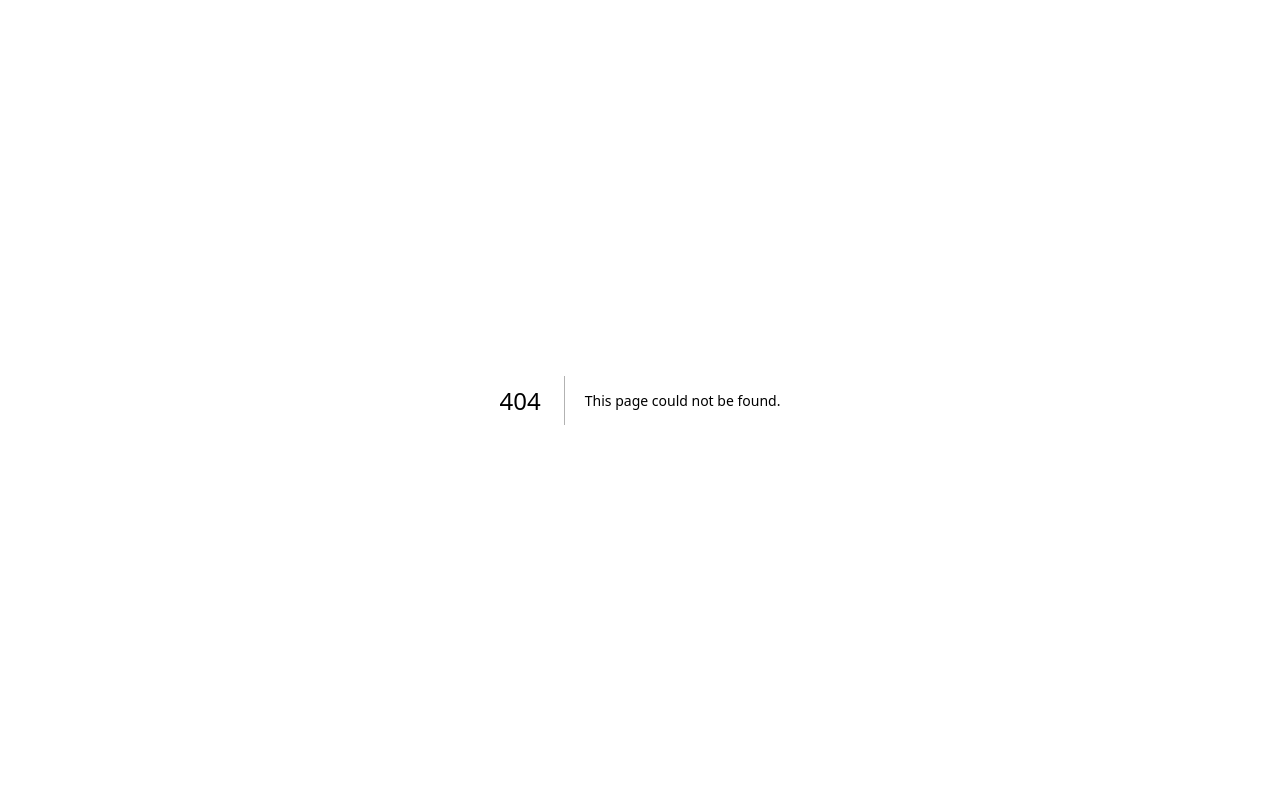
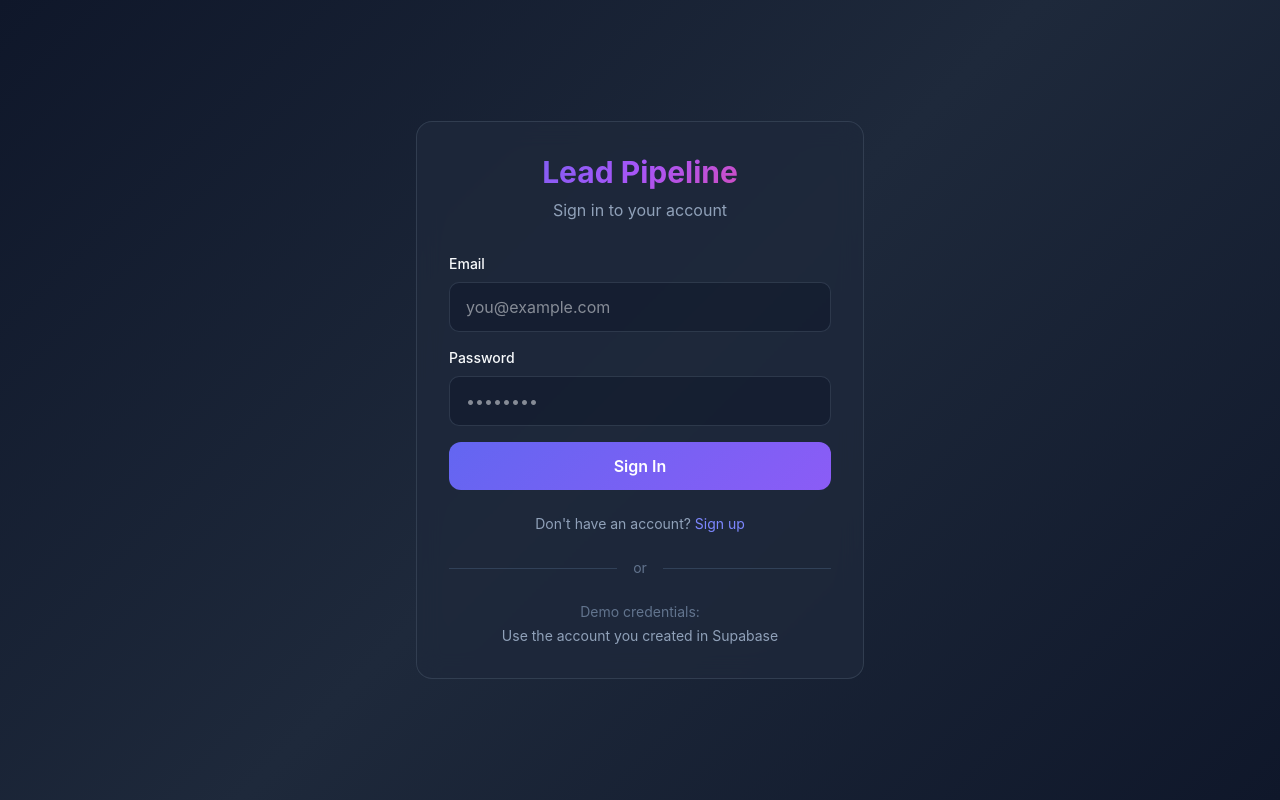
Before and after one commit to princecjqlara/BARRA-v2, a Next.js app: page /login in a window 1280 px wide. Before the commit this address had no page. Built offline with nearby package versions, Linux system fonts and the light colour scheme; no server answers.

Commit message:
Add login/signup page with Supabase authentication

```diff
--- /dev/null
+++ b/src/app/login/page.tsx
@@ -0,0 +1,174 @@
+'use client';
+
+import { useState } from 'react';
+import { useRouter } from 'next/navigation';
+import { createBrowserClient } from '@supabase/ssr';
+
+export default function LoginPage() {
+    const router = useRouter();
+    const [email, setEmail] = useState('');
+    const [password, setPassword] = useState('');
+    const [loading, setLoading] = useState(false);
+    const [error, setError] = useState<string | null>(null);
+    const [mode, setMode] = useState<'login' | 'signup'>('login');
+    const [message, setMessage] = useState<string | null>(null);
+
+    const supabase = createBrowserClient(
+        process.env.NEXT_PUBLIC_SUPABASE_URL!,
+        process.env.NEXT_PUBLIC_SUPABASE_ANON_KEY!
+    );
+
+    async function handleSubmit(e: React.FormEvent) {
+        e.preventDefault();
+        setLoading(true);
+        setError(null);
+        setMessage(null);
+
+        try {
+            if (mode === 'login') {
+                const { error } = await supabase.auth.signInWithPassword({
+                    email,
+                    password,
+                });
+
+                if (error) throw error;
+
+                router.push('/');
+                router.refresh();
+            } else {
+                const { error } = await supabase.auth.signUp({
+                    email,
+                    password,
+                    options: {
+                        emailRedirectTo: `${window.location.origin}/auth/callback`,
+                    },
+                });
+
+                if (error) throw error;
+
+                setMessage('Check your email for the confirmation link!');
+            }
+        } catch (err) {
+            setError(err instanceof Error ? err.message : 'An error occurred');
+        } finally {
+            setLoading(false);
+        }
+    }
+
+    return (
+        <div className="min-h-screen flex items-center justify-center p-4">
+            <div className="glass-card p-8 w-full max-w-md">
+                {/* Logo/Header */}
+                <div className="text-center mb-8">
+                    <h1 className="text-3xl font-bold gradient-text mb-2">
+                        Lead Pipeline
+                    </h1>
+                    <p className="text-slate-400">
+                        {mode === 'login' ? 'Sign in to your account' : 'Create a new account'}
+                    </p>
+                </div>
+
+                {/* Error */}
+                {error && (
+                    <div className="mb-6 p-4 rounded-xl bg-red-500/20 border border-red-500/30 text-red-400 text-sm">
+                        {error}
+                    </div>
+                )}
+
+                {/* Success Message */}
+                {message && (
+                    <div className="mb-6 p-4 rounded-xl bg-green-500/20 border border-green-500/30 text-green-400 text-sm">
+                        {message}
+                    </div>
+                )}
+
+                {/* Form */}
+                <form onSubmit={handleSubmit} className="space-y-4">
+                    <div>
+                        <label className="block text-sm font-medium mb-2">
+                            Email
+                        </label>
+                        <input
+                            type="email"
+                            value={email}
+                            onChange={(e) => setEmail(e.target.value)}
+                            className="input-field w-full"
+                            placeholder="you@example.com"
+                            required
+                        />
+                    </div>
+
+                    <div>
+                        <label className="block text-sm font-medium mb-2">
+                            Password
+                        </label>
+                        <input
+                            type="password"
+                            value={password}
+                            onChange={(e) => setPassword(e.target.value)}
+                            className="input-field w-full"
+                            placeholder="••••••••"
+                            required
+                            minLength={6}
+                        />
+                    </div>
+
+                    <button
+                        type="submit"
+                        disabled={loading}
+                        className="btn-primary w-full"
+                    >
+                        {loading ? (
+                            <span className="flex items-center justify-center gap-2">
+                                <div className="spinner w-4 h-4" />
+                                {mode === 'login' ? 'Signing in...' : 'Creating account...'}
+                            </span>
+                        ) : (
+                            mode === 'login' ? 'Sign In' : 'Create Account'
+                        )}
+                    </button>
+                </form>
+
+                {/* Toggle Mode */}
+                <div className="mt-6 text-center text-sm text-slate-400">
+                    {mode === 'login' ? (
+                        <>
+                            Don&apos;t have an account?{' '}
+                            <button
+                                onClick={() => setMode('signup')}
+                                className="text-indigo-400 hover:text-indigo-300"
+                            >
+                                Sign up
+                            </button>
+                        </>
+                    ) : (
+                        <>
+                            Already have an account?{' '}
+                            <button
+                                onClick={() => setMode('login')}
+                                className="text-indigo-400 hover:text-indigo-300"
+                            >
+                                Sign in
+                            </button>
+                        </>
+                    )}
+                </div>
+
+                {/* Divider */}
+                <div className="my-6 flex items-center">
+                    <div className="flex-1 border-t border-slate-700"></div>
+                    <span className="px-4 text-sm text-slate-500">or</span>
+                    <div className="flex-1 border-t border-slate-700"></div>
+                </div>
+
+                {/* Demo Info */}
+                <div className="text-center text-sm text-slate-500">
+                    <p>Demo credentials:</p>
+                    <p className="text-slate-400 mt-1">
+                        Use the account you created in Supabase
+                    </p>
+                </div>
+            </div>
+        </div>
+    );
+}
```
